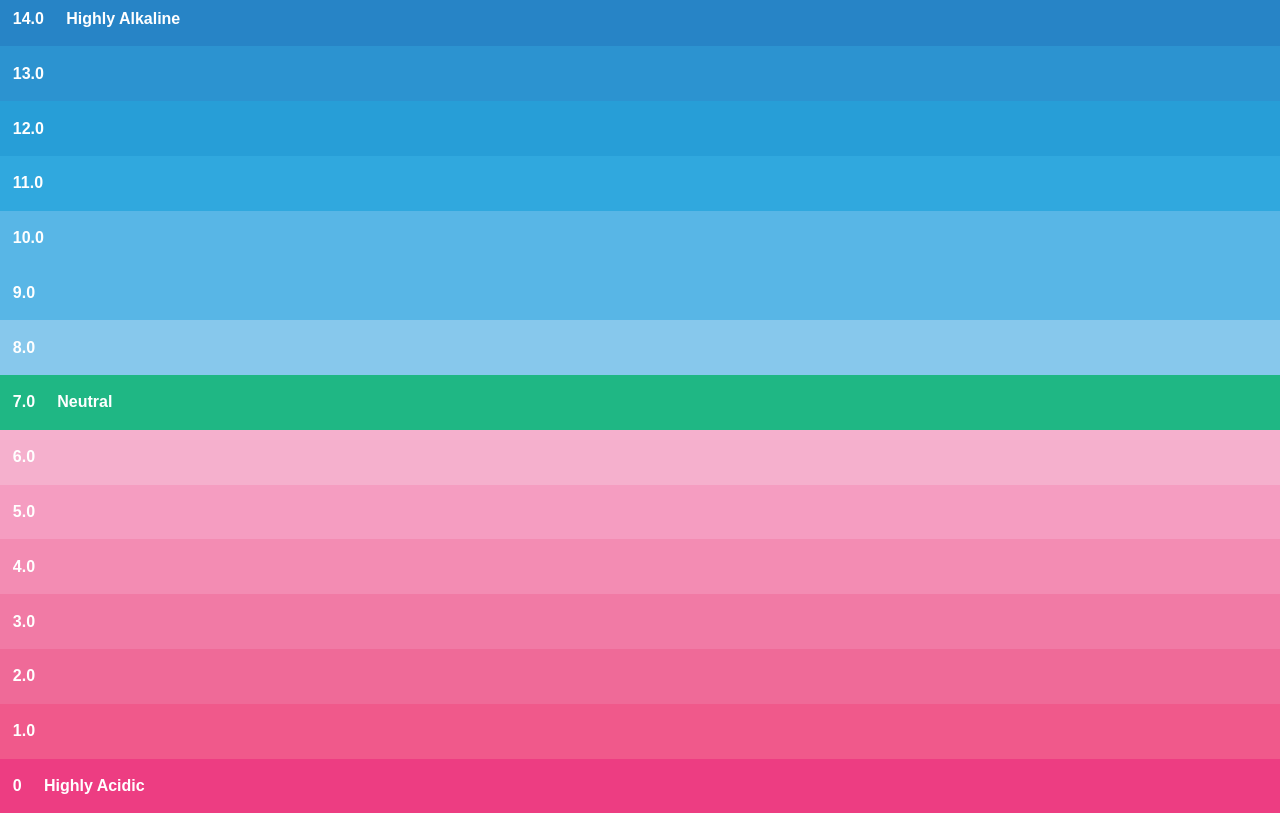
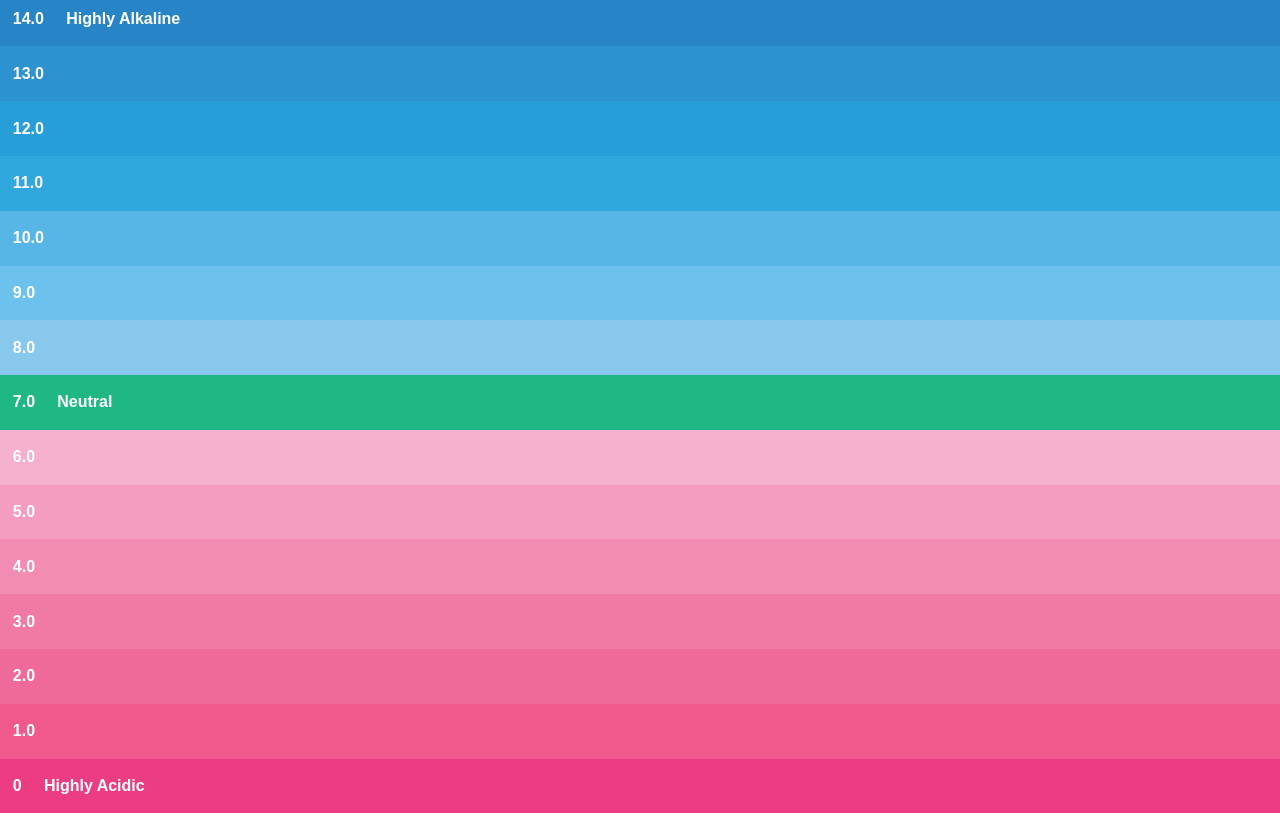
Before and after one commit to naeemrind/PH-Scale, a plain HTML site: page index.html in a window 1280 px wide. Shown: the part 71-884 px from the top of the page. Drawn offline with Linux system fonts and the light colour scheme.

Commit message:
A little color change

```diff
--- a/style.css
+++ b/style.css
@@ -42,7 +42,7 @@ p:nth-of-type(5) {
 }
 
 p:nth-of-type(6) {
-    background-color: #58b6e6;
+    background-color: #6cc2ec;
 }
 
 p:nth-of-type(7) {
```
